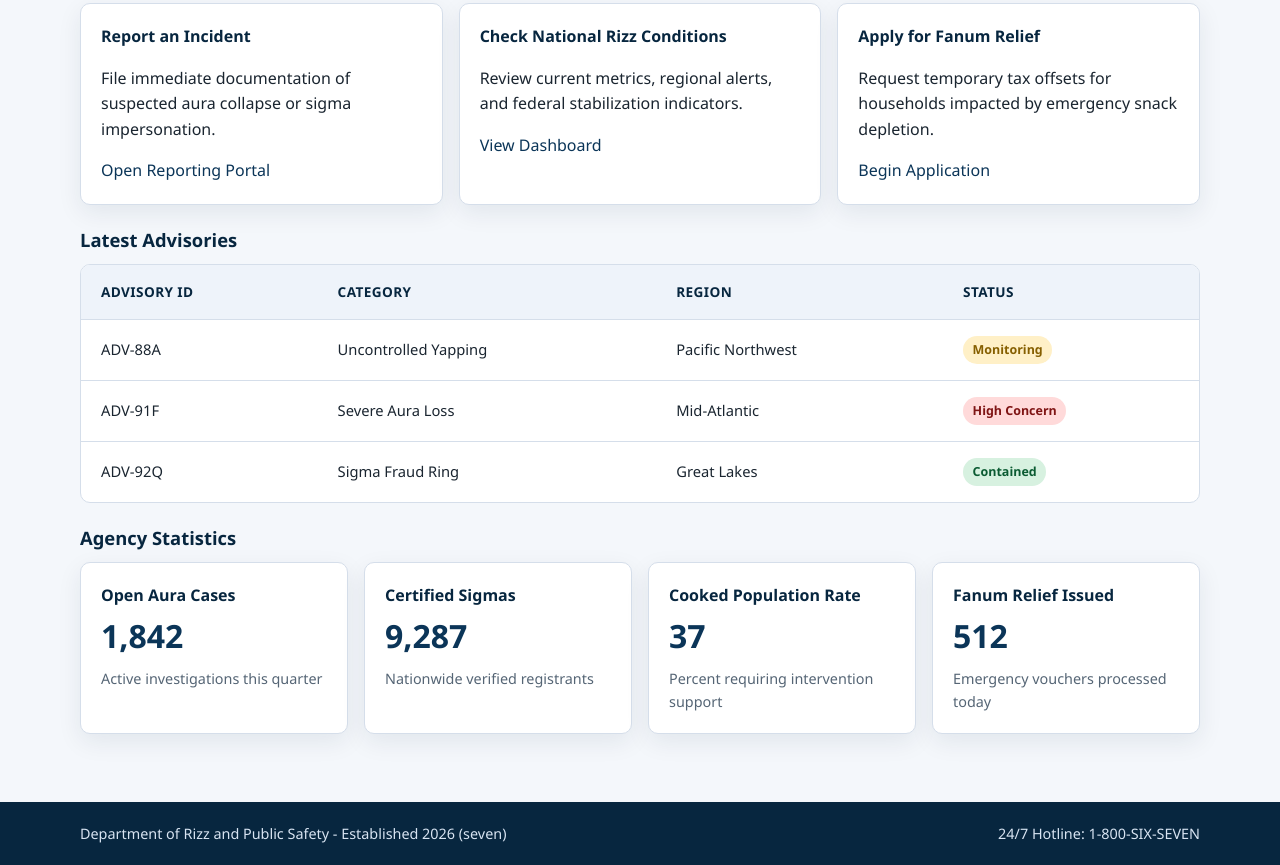
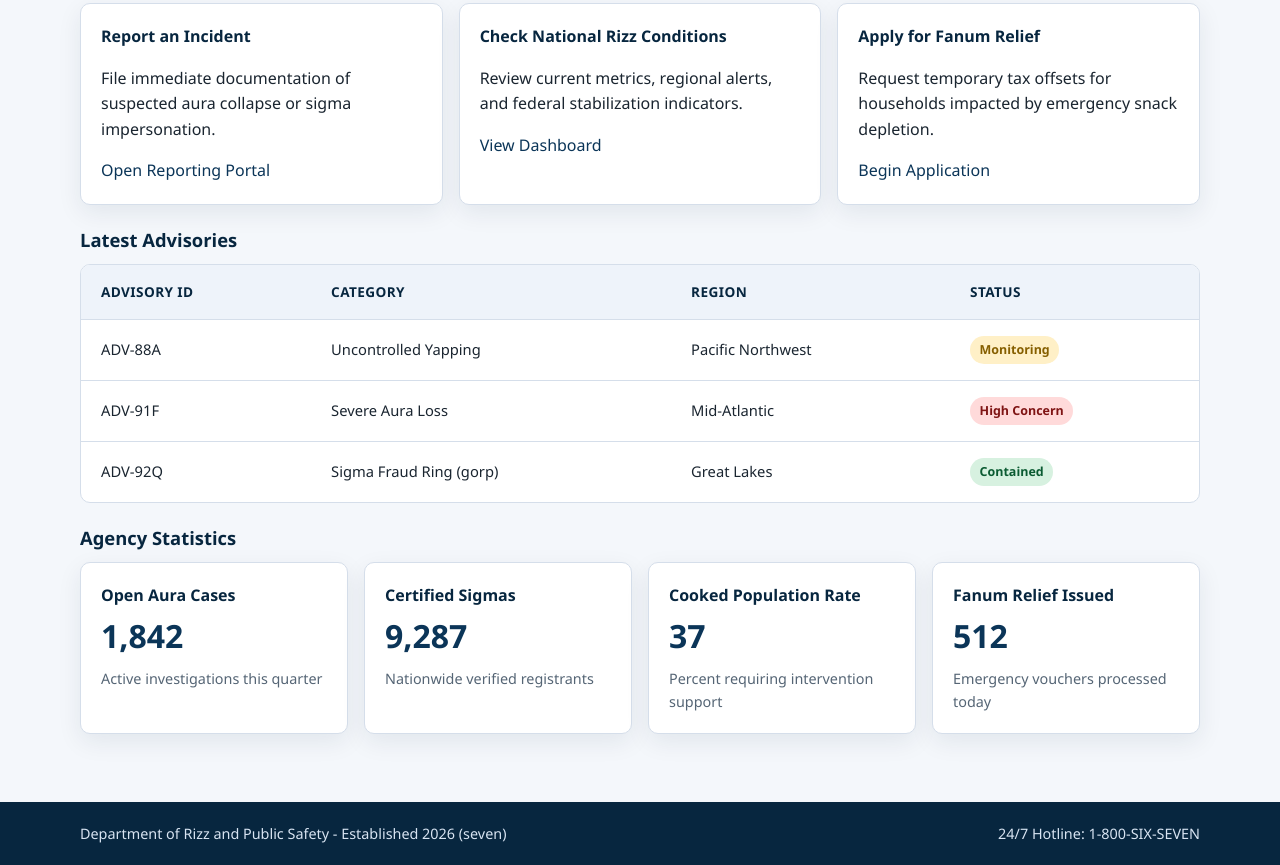
Before and after one commit to sophiaaphu/csce-412-project-5, a plain HTML site: page index.html in a window 1280 px wide. Shown: the part 655-1520 px from the top of the page. Drawn offline with nearby package versions, Linux system fonts and the light colour scheme.

Commit message:
pls skibidi trigger work

```diff
--- a/index.html
+++ b/index.html
@@ -147,7 +147,7 @@
               </tr>
               <tr>
                 <td>ADV-92Q</td>
-                <td>Sigma Fraud Ring</td>
+                <td>Sigma Fraud Ring (gorp)</td>
                 <td>Great Lakes</td>
                 <td><span class="status success">Contained</span></td>
               </tr>
```
